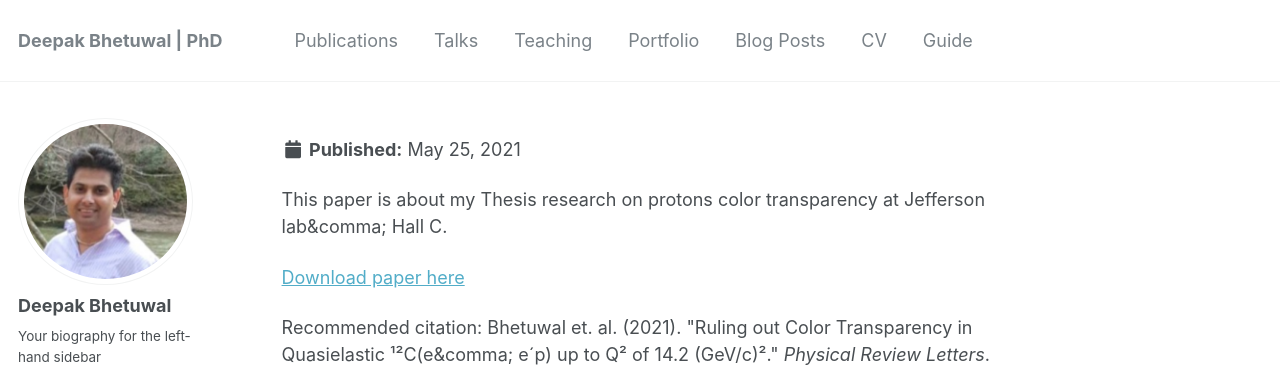
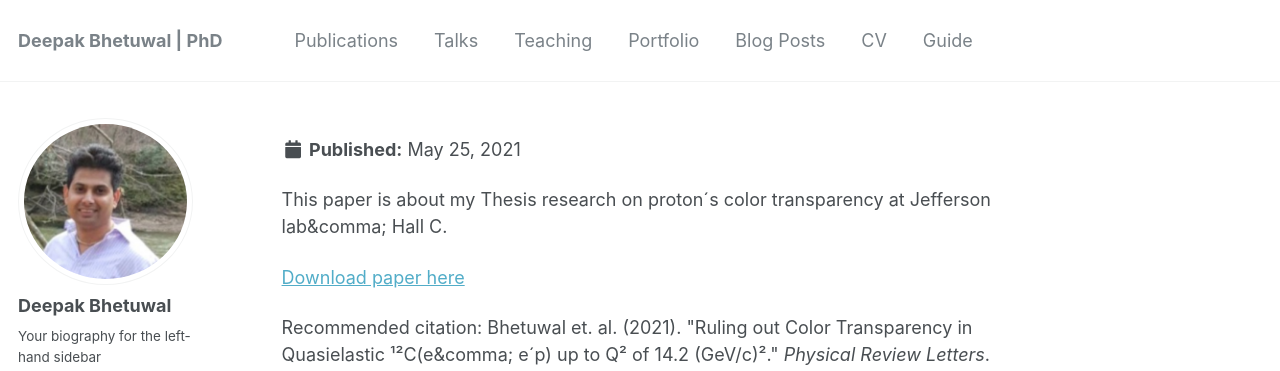
Before and after one commit to dkb208/dkb208.github.io, a Jekyll site: the page built from _publications/2015-10-01-paper-title-number-3.md, in a window 1280 px wide. Shown: the top 371 px of the page. Built offline with Jekyll 4.4.1, drawn with Linux system fonts in a browser that asks for light colours; some web fonts are replaced.

Commit message:
Update 2015-10-01-paper-title-number-3.md

```diff
--- a/_publications/2015-10-01-paper-title-number-3.md
+++ b/_publications/2015-10-01-paper-title-number-3.md
@@ -8,7 +8,7 @@ venue: 'Physical Review Letters'
 paperurl: 'https://journals.aps.org/prl/abstract/10.1103/PhysRevLett.126.082301'
 citation: 'Bhetuwal et. al. (2021). &quot;Ruling out Color Transparency in Quasielastic &sup1;&sup2;C(e&comma; e&acute;p) up to Q&sup2; of 14.2 (GeV/c)&sup2;.&quot; <i>Physical Review Letters</i>. 2021(082301).'
 ---
-This paper is about my Thesis research on protons color transparency at Jefferson lab&comma; Hall C.
+This paper is about my Thesis research on proton&acute;s color transparency at Jefferson lab&comma; Hall C.
 
 [Download paper here](https://journals.aps.org/prl/abstract/10.1103/PhysRevLett.126.082301)
 
```
